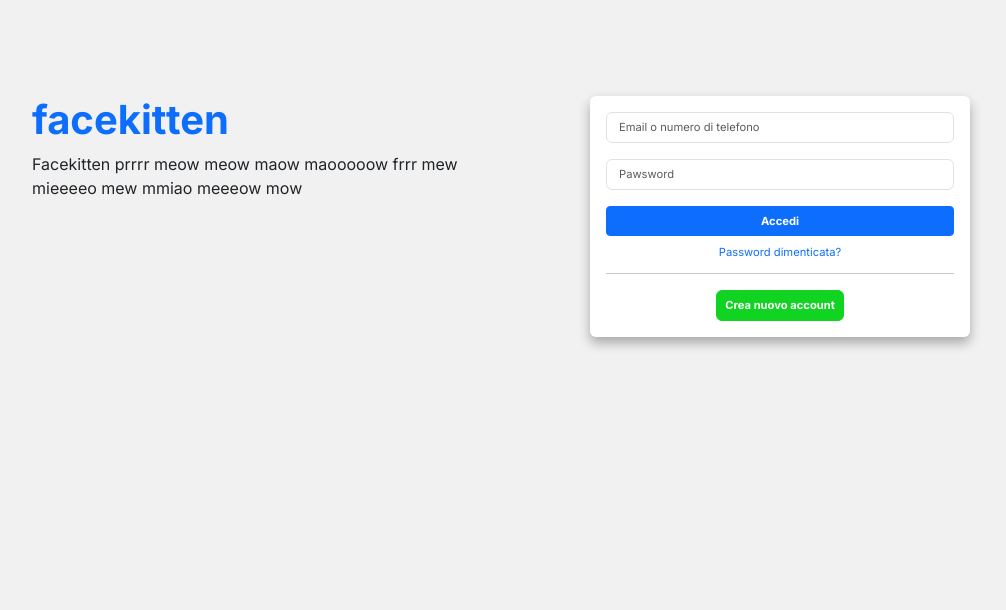
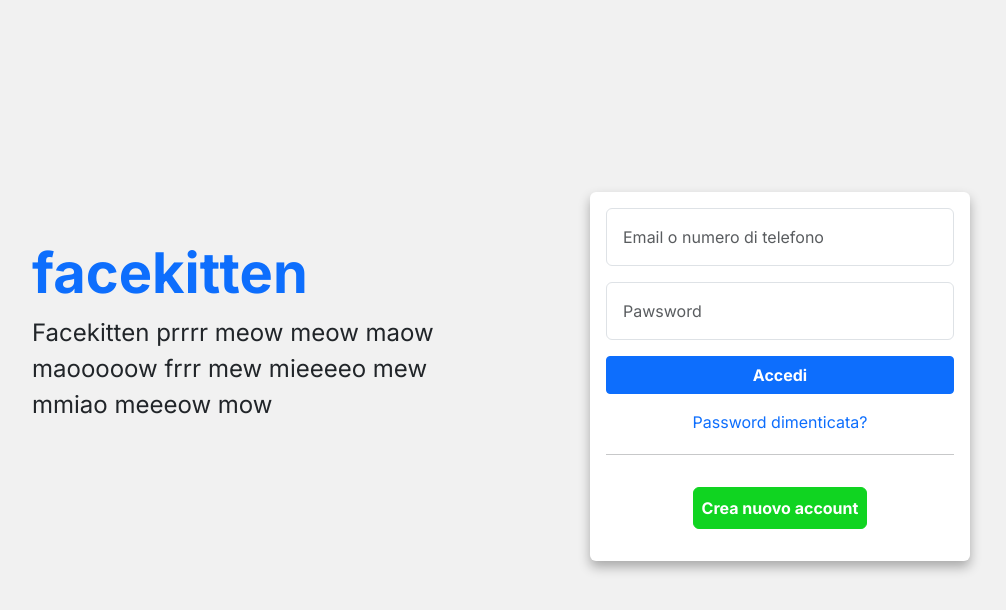
Before and after one commit to Vikappa/facekitten, a Next.js app: page / in a window 1280 px wide. Shown: the top 610 px of the page, without its empty margins (145-1151 px from the left). Built offline with nearby package versions, Linux system fonts and the light colour scheme; a web font is replaced by a local one.

Commit message:
update login page

```diff
--- a/src/app/layout.tsx
+++ b/src/app/layout.tsx
@@ -17,7 +17,6 @@ export default function RootLayout({
       <body className={inter.className}>
           {children}
       </body>
-
     </html>
   );
 }
--- a/src/app/organisms/LoginPage.tsx
+++ b/src/app/organisms/LoginPage.tsx
@@ -3,6 +3,7 @@ import Image from "next/image";
 import Link from "next/link";
 import { SetStateAction, useEffect, useState } from "react";
 import { Button, Form } from "react-bootstrap";
+import { IoLogoOctocat } from "react-icons/io";
 
 interface LoginPageProps {
   }
@@ -41,8 +42,8 @@ useEffect(() => {
 }, [password]);
 
   return (
-      <div className="row py-5 justify-content-evenly">
-        <div className="col-12 col-sm-5 d-flex align-items-between">
+      <div className="row py-sm-5 my-sm-5 justify-content-evenly position-relative">
+        <div className="col-12 col-sm-5 d-flex align-items-between my-sm-5 pt-sm-5">
           <Image
             className="img-fluid d-sm-none m-5 mx-auto"
             alt="logo"
@@ -51,46 +52,52 @@ useEffect(() => {
             src={'/img/facekittenlogo.png'}
           />
           <div className="d-none d-sm-block">
-            <h1 className="text-primary">facekitten</h1>
-            <p className="pb-5">Facekitten prrrr meow meow maow maooooow frrr mew mieeeeo mew mmiao meeeow mow</p>
+            <h1 style={{fontSize:'3.5rem'}} className="text-primary">facekitten</h1>
+            <p className="pb-5 fs-4">Facekitten prrrr meow meow maow maooooow frrr mew mieeeeo mew mmiao meeeow mow</p>
           </div>
         </div>
 
-        <Form className="col-12 col-sm-4 bg-sm-white p-3 rounded sm-shadow-3" onSubmit={handleSubmit}>
+        <Form className="col-12 col-sm-4 bg-sm-white p-3 rounded sm-shadow-3 my-sm-5" onSubmit={handleSubmit}>
           <Form.Group className="mb-3" controlId="formBasicEmail">
             <Form.Control
-
+              className="p-3"
               type="text"
               placeholder="Email o numero di telefono"
               value={email}
               onChange={handleEmailChange}
-              style={{fontSize:'0.7rem'}}
+              style={{fontSize:'1rem'}}
             />
           </Form.Group>
 
           <Form.Group className="mb-3 col-12" controlId="formBasicPassword">
             <Form.Control
-
+              className="p-3"
               type="text"
               placeholder="Pawsword"
               value={maskedPassword}
               onChange={handlePasswordChange}
               autoComplete="off"
-              style={{fontSize:'0.7rem'}}
+              style={{fontSize:'1rem'}}
             />
           </Form.Group>
 
-          <Button style={{fontSize:'0.7rem'}} variant="primary" type="submit" className="w-100 fw-bold d-sm-hidden rounded-pill rounded-sm-2">
+          <Button style={{fontSize:'1rem'}} variant="primary" type="submit" className="w-100 fw-bold d-sm-hidden rounded-pill rounded-sm-2">
             Accedi
           </Button>
           <div className="d-flex justify-content-center p-2">
-          <Link href={'/'} style={{fontSize:'0.7rem'}} className="text-decoration-none m-0 p-0">Password dimenticata?</Link>
+          <Link href={'/'} style={{fontSize:'1rem'}} className="text-decoration-none m-2 p-0">Password dimenticata?</Link>
           </div>
-        <hr className="mt-1"/>
+        <hr className="mt-1 d-none d-sm-block" />
         <div className="d-flex">
-        <Button style={{fontSize:'0.7rem'}} variant="success" className="text-white px-2 mx-auto fw-bold">Crea nuovo account</Button>
+        <Button style={{fontSize:'1rem'}} variant="success" className="d-none d-sm-block text-white p-2 mx-auto fw-bold m-3">Crea nuovo account</Button>
         </div>
         </Form>
+
+        <div className="d-sm-none mt-5 text-center position-relative bottom-0 w-100 d-flex flex-column">
+        <button type="button" className="btn btn-outline-primary rounded-pill w-100">Crea nuovo account</button>
+        <p className="d-flex text-center align-items-center justify-content-center m-2 text-tertiary"><IoLogoOctocat className="fs-4 m-1" />
+        Meow</p>
+        </div>
       </div>
   );
 };
--- a/src/app/style.scss
+++ b/src/app/style.scss
@@ -6,10 +6,6 @@
 body {
   background-color: #f1f1f1 !important;
   font-family: 'Segoe UI', Tahoma, Geneva, Verdana, sans-serif;
-}
-
-h1 {
-  font-weight: bold !important;
 }
 
 $custom-colors: (
```
